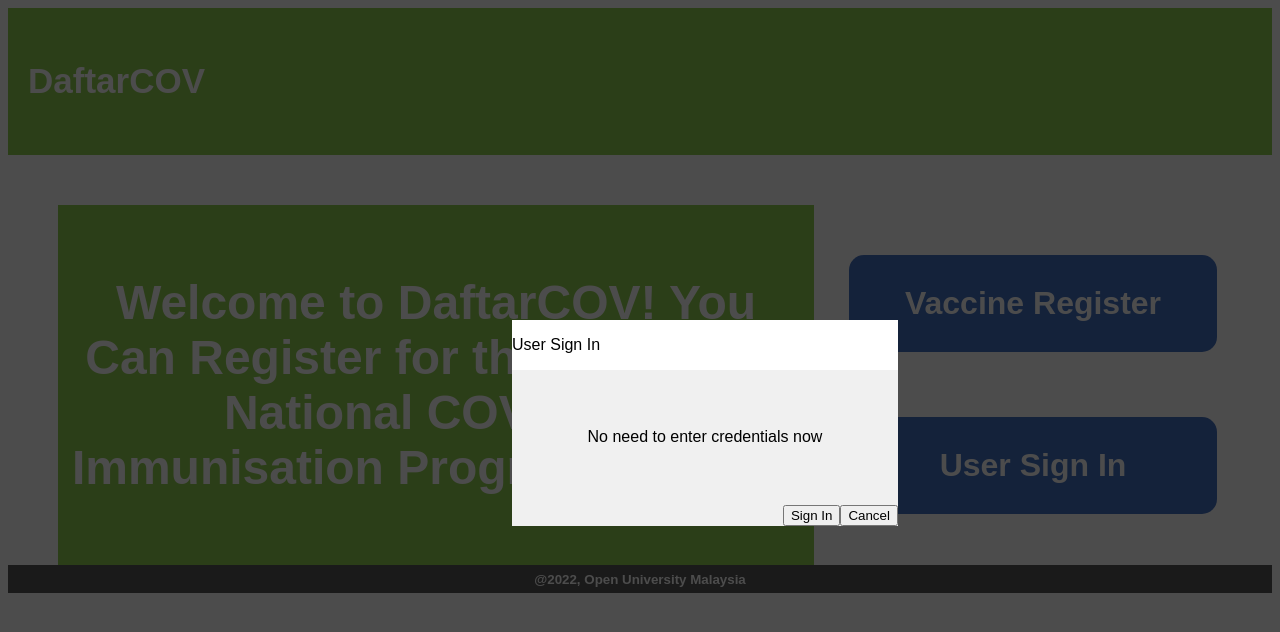
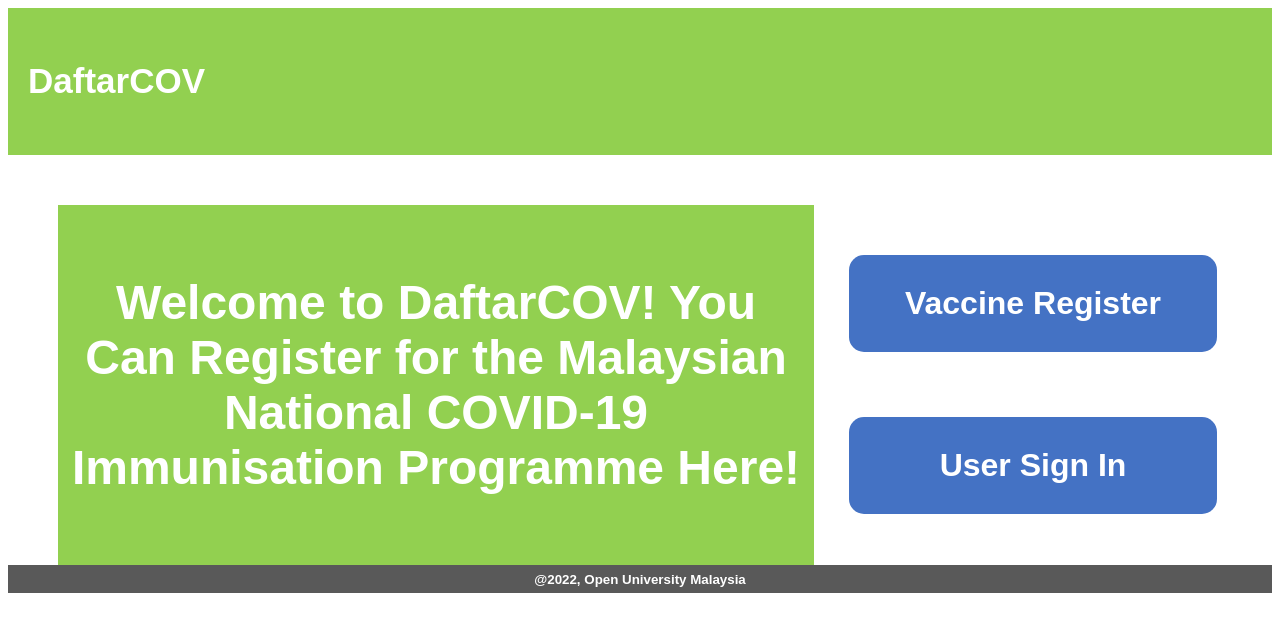
Before and after one commit to k7-github/DaftarCOV-App, a React (Create React App) app: page / in a window 1280 px wide. Shown: the top 632 px of the page. Built offline with nearby package versions, Linux system fonts and the light colour scheme.

Commit message:
Update 1_home.js
Added the condition "if modal state is true" to the ModalHome component.

Passed the setModal state function in the ModalHome component through props.

```diff
--- a/src/pages/1_home.js
+++ b/src/pages/1_home.js
@@ -37,7 +37,7 @@
                 {/* "Sorry, we cannot find an account with this email address and password. Please try again." */}
         </nav>
       </div>
-      <ModalHome />
+      {modal === true && <ModalHome setModal={setModal} />}
     </div>
   )
 }
```
